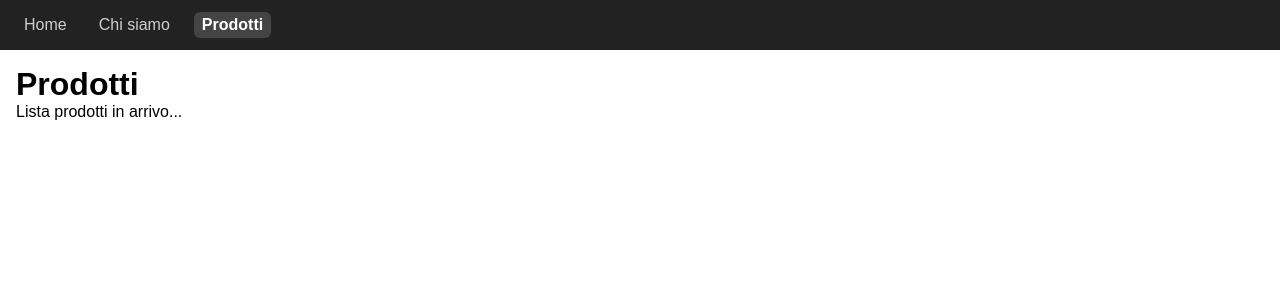
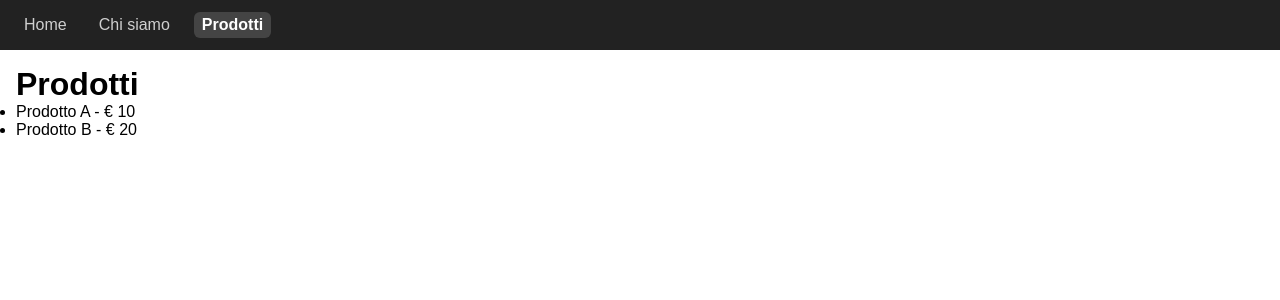
Before and after one commit to GlowingPiranha/react-router, a React (Vite) app: page /products in a window 1280 px wide. Shown: the top 300 px of the page. Built offline with nearby package versions, Linux system fonts and the light colour scheme.

Commit message:
[upd] bugfix+axios

```diff
--- a/package.json
+++ b/package.json
@@ -10,6 +10,7 @@
     "preview": "vite preview"
   },
   "dependencies": {
+    "axios": "^1.11.0",
     "bootstrap": "^5.3.8",
     "react": "^19.1.1",
     "react-dom": "^19.1.1",
--- a/src/pages/productDetail.jsx
+++ b/src/pages/productDetail.jsx
@@ -1,11 +1,31 @@
 import { useParams } from "react-router-dom";
+import axios from "axios";
+import { useEffect, useState } from "react";
 
-export default function ProductDetail() {
-  const { id } = useParams();
+function ProductDetail() {
+  const [products, setProducts] = useState([]);
+
+  useEffect(() => {
+    axios.get("https://fakestoreapi.com/products").then((resp) => {
+      setProducts(resp.data);
+    });
+  }, []);
   return (
-    <div>
-      <h1>Dettaglio prodotto</h1>
-      <p>ID: {id}</p>
+    <div className="container">
+      <div className="row">
+        <div className="col-12">
+          <h1>Pagina Prodotti</h1>
+          <ul>
+            {products.map((p) => (
+              <li key={p.id}>
+                {p.title} - € {p.price}
+              </li>
+            ))}
+          </ul>
+        </div>
+      </div>
     </div>
   );
 }
+
+export default ProductDetail
--- a/src/pages/products.jsx
+++ b/src/pages/products.jsx
@@ -1,8 +1,21 @@
 export default function Products() {
+  const sample = [
+    { id: 1, title: "Prodotto A", price: 10 },
+    { id: 2, title: "Prodotto B", price: 20 },
+
+  ];
+
   return (
     <div>
       <h1>Prodotti</h1>
-      <p>Lista prodotti in arrivo...</p>
+      <ul>
+        {sample.map(p => (
+          <li key={p.id}>
+            {p.title} - € {p.price}
+          </li>
+        ))}
+      </ul>
+
     </div>
   );
 }
```
Also changed, not shown: 2 other files (tests, documents, lock files or other folders).
